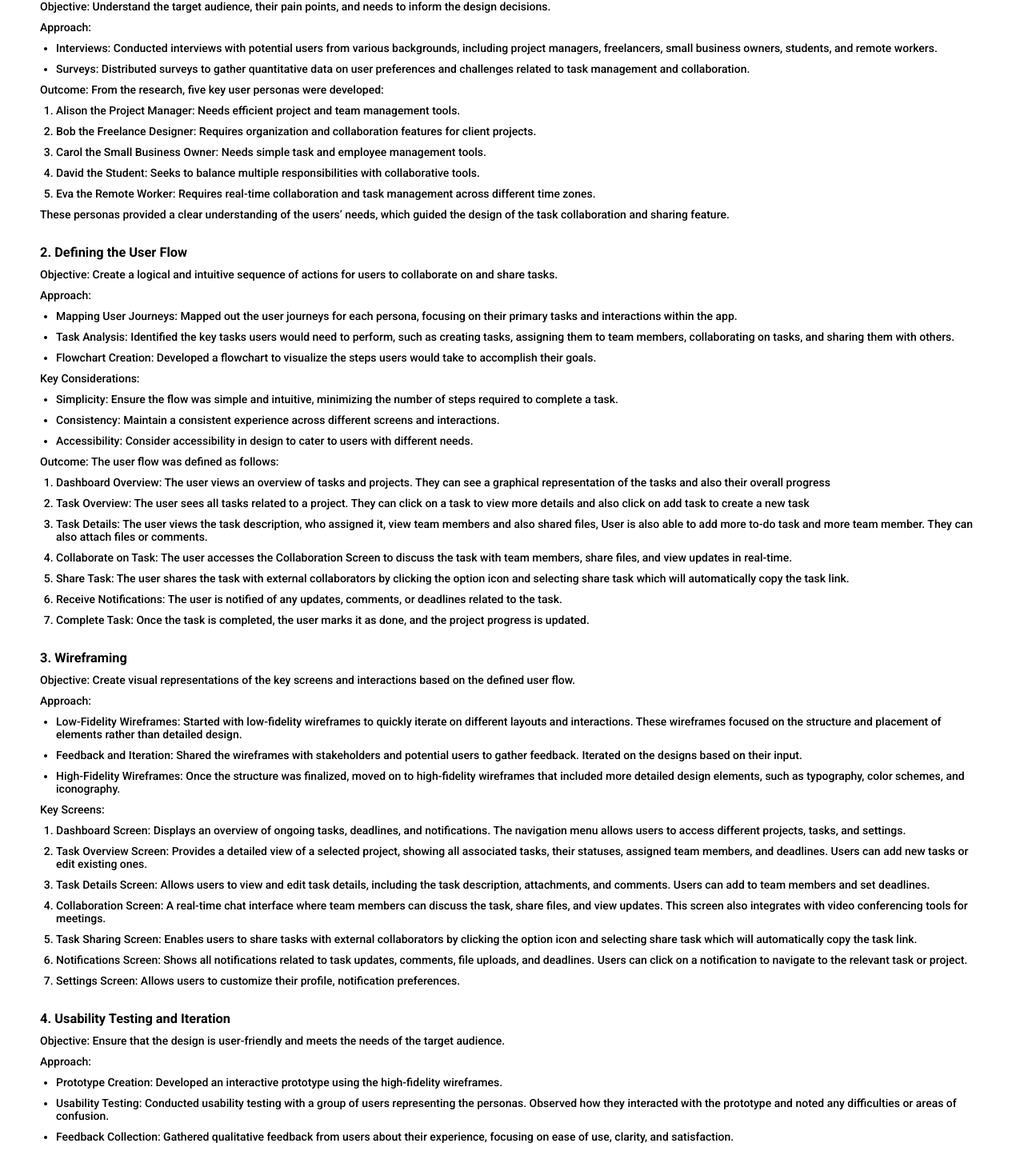
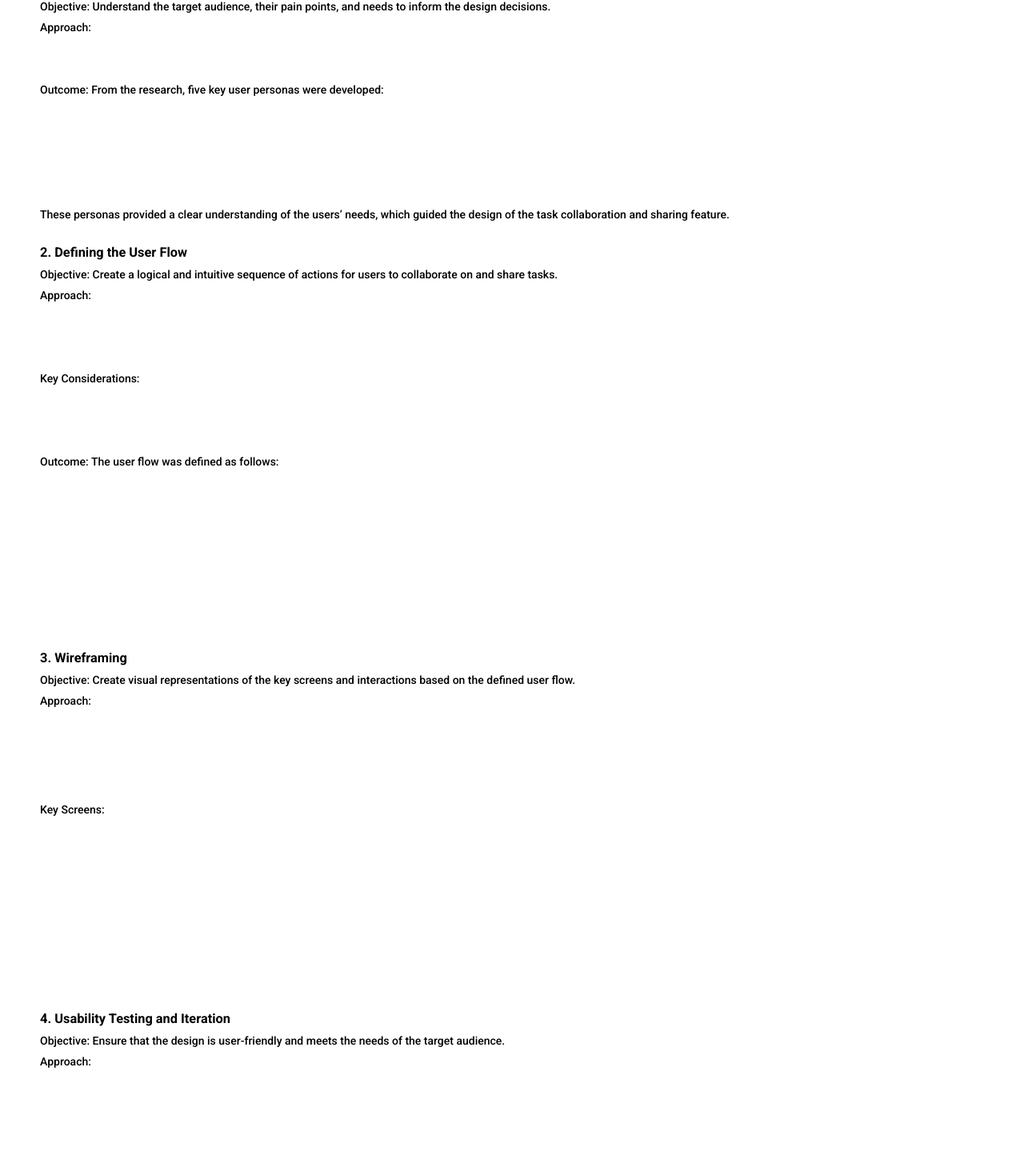
Before and after one commit to harzyz/Tee-s-Portfolio, a Next.js app: page /case-study in a window 1280 px wide. Shown: the part 294-1733 px from the top of the page at 80% size. Built offline with nearby package versions, Linux system fonts and the light colour scheme.

Commit message:
hope this is the final fix

```diff
--- a/src/features/case-study/index.jsx
+++ b/src/features/case-study/index.jsx
@@ -211,7 +211,7 @@ const CaseStudy = () => {
           moving on to defining the user flow, and finally creating the
           wireframes. The steps involved were:
         </h4>
-        <ol className={styles.short_list}>
+        <ol data-aos='fade-in' className={styles.short_list}>
           {DesignProcess.map((item) => (
             <li key={item.id}>{item.process}</li>
           ))}
@@ -222,7 +222,7 @@ const CaseStudy = () => {
           needs to inform the design decisions.
         </h4>
         <h4>Approach:</h4>
-        <ul className={styles.short_list}>
+        <ul data-aos='fade-in' className={styles.short_list}>
           <li>
             Interviews: Conducted interviews with potential users from various
             backgrounds, including project managers, freelancers, small business
@@ -237,7 +237,7 @@ const CaseStudy = () => {
         <h4>
           Outcome: From the research, five key user personas were developed:
         </h4>
-        <ol className={styles.short_list}>
+        <ol data-aos='fade-in' className={styles.short_list}>
           {OutcomeOne.map((item) => (
             <li key={item.id}>{item.process}</li>
           ))}
@@ -252,19 +252,19 @@ const CaseStudy = () => {
           users to collaborate on and share tasks.
         </h4>
         <h4>Approach:</h4>
-        <ul className={styles.short_list}>
+        <ul data-aos='fade-in' className={styles.short_list}>
           {ApproachOne.map((item) => (
             <li key={item.id}>{item.process}</li>
           ))}
         </ul>
         <h4>Key Considerations:</h4>
-        <ul className={styles.short_list}>
+        <ul data-aos='fade-in' className={styles.short_list}>
           {KeyConsiderations.map((item) => (
             <li key={item.id}>{item.process}</li>
           ))}
         </ul>
         <h4>Outcome: The user flow was defined as follows:</h4>
-        <ol className={styles.short_list}>
+        <ol data-aos='fade-in' className={styles.short_list}>
           {OutcomeTwo.map((item) => (
             <li key={item.id}>{item.process}</li>
           ))}
@@ -275,13 +275,13 @@ const CaseStudy = () => {
           interactions based on the defined user flow.
         </h4>
         <h4>Approach:</h4>
-        <ul className={styles.short_list}>
+        <ul data-aos='fade-in' className={styles.short_list}>
           {ApproachTwo.map((item) => (
             <li key={item.id}>{item.process}</li>
           ))}
         </ul>
         <h4>Key Screens:</h4>
-        <ol className={styles.short_list}>
+        <ol data-aos='fade-in' className={styles.short_list}>
           {KeyScreens.map((item) => (
             <li key={item.id}>{item.process}</li>
           ))}
@@ -292,7 +292,7 @@ const CaseStudy = () => {
           of the target audience.
         </h4>
         <h4>Approach:</h4>
-        <ul className={styles.short_list}>
+        <ul data-aos='fade-in' className={styles.short_list}>
           {ApproachThree.map((item) => (
             <li key={item.id}>{item.process}</li>
           ))}
--- a/src/features/landingpage/hero/styles.module.scss
+++ b/src/features/landingpage/hero/styles.module.scss
@@ -34,7 +34,8 @@
     position: absolute;
     top: 0;
     width: 100%;
-    height: calc(100vh - 55px);
+    height: calc(100% - 10px);
+    // height: calc(100vh - 55px);
     z-index: 3;
   }
   .overlay{
@@ -66,6 +67,9 @@
     .overlay{
       display: none;
     }
+    .noise{
+      height: calc(100% - 55px);
+    }
   }
   .description {
     font-size: 1rem;
--- a/src/features/landingpage/projects/styles.module.scss
+++ b/src/features/landingpage/projects/styles.module.scss
@@ -1,5 +1,8 @@
 .wrapper {
   padding: 104px 127px;
+  display: flex;
+  flex-direction: column;
+  gap: 50px;
 }
 .special_magic {
   width: 100%;
```
Also changed, not shown: src/features/landingpage/casestudy/styles.module.scss (+11 -8 lines), src/features/landingpage/skills/styles.module.scss (+4 -4 lines).
